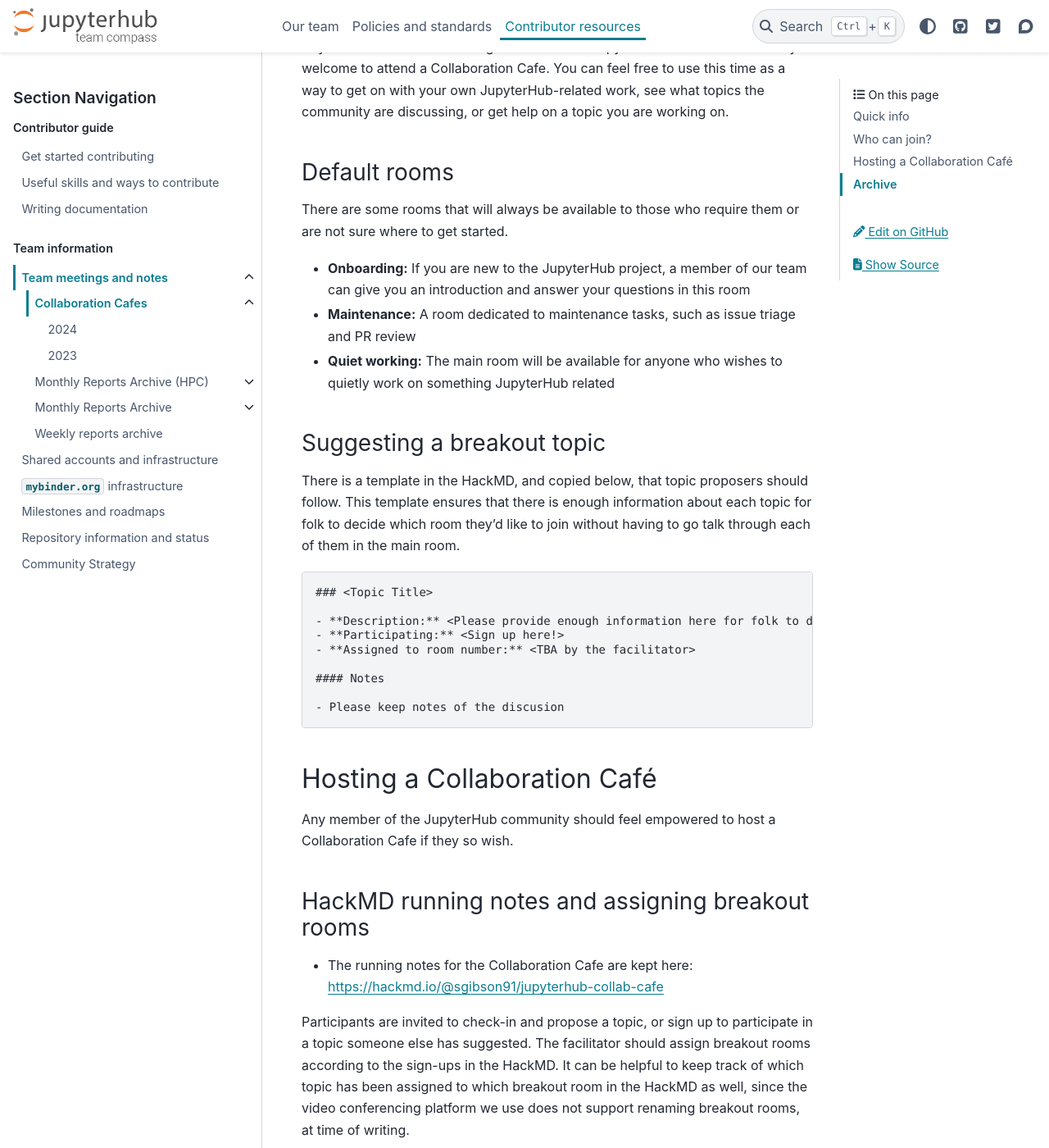
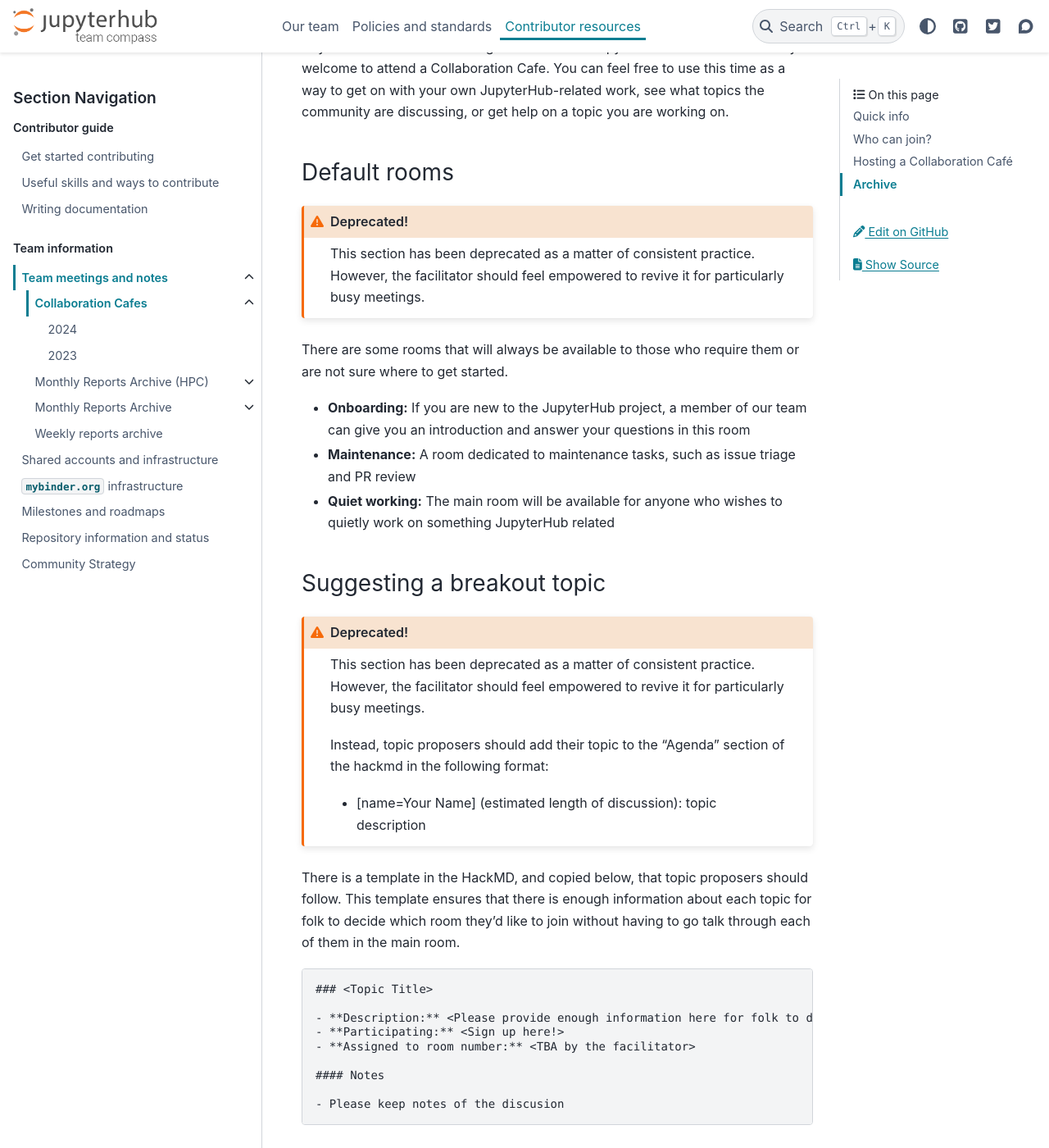
Before and after one commit to jupyterhub/team-compass, a Sphinx documentation site: the page built from docs/meetings/collab-cafe/index.md, in a window 1280 px wide and 1400 px high, scrolled down 655 px. Shown: the whole window at 82% size. Built offline with Sphinx 7.4.7 and the PyData theme 0.15.4, drawn with Linux system fonts in a browser that asks for light colours; the version number could not be read and is left out; some of the changed text lies outside the part shown.

Commit message:
Mark which parts of the collab cafe format have benn deprecated

````diff
--- a/docs/meetings/collab-cafe/index.md
+++ b/docs/meetings/collab-cafe/index.md
@@ -22,6 +22,12 @@
 
 ### Default rooms
 
+```{admonition} Deprecated!
+:class: warning
+This section has been deprecated as a matter of consistent practice.
+However, the facilitator should feel empowered to revive it for particularly busy meetings.
+```
+
 There are some rooms that will always be available to those who require them or are not sure where to get started.
 
 - **Onboarding:** If you are new to the JupyterHub project, a member of our team can give you an introduction and answer your questions in this room
@@ -29,6 +35,16 @@
 - **Quiet working:** The main room will be available for anyone who wishes to quietly work on something JupyterHub related
 
 ### Suggesting a breakout topic
+
+```{admonition} Deprecated!
+:class: warning
+This section has been deprecated as a matter of consistent practice.
+However, the facilitator should feel empowered to revive it for particularly busy meetings.
+
+Instead, topic proposers should add their topic to the "Agenda" section of the hackmd in the following format:
+
+- [name=Your Name] (estimated length of discussion): topic description
+```
 
 There is a template in the HackMD, and copied below, that topic proposers should follow.
 This template ensures that there is enough information about each topic for folk to decide which room they'd like to join without having to go talk through each of them in the main room.
@@ -51,6 +67,12 @@
 
 ### HackMD running notes and assigning breakout rooms
 
+```{admonition} Deprecated!
+:class: warning
+Assigning breakout rooms has been deprecated as a matter of consistent practice.
+However, the facilitator should feel empowered to revive it for particularly busy meetings.
+```
+
 - The running notes for the Collaboration Cafe are kept here: <https://hackmd.io/@sgibson91/jupyterhub-collab-cafe>
 
 Participants are invited to check-in and propose a topic, or sign up to participate in a topic someone else has suggested.
@@ -67,6 +89,12 @@
 There is an explainer video that demonstrates how to create and manage breakout rooms in Jitsi: <https://www.youtube.com/watch?v=ubYYZ0daw10>
 
 ### Time keeping
+
+```{admonition} Deprecated!
+:class: warning
+This section has been deprecated as a matter of consistent practice.
+However, the facilitator should feel empowered to revive it for particularly busy meetings.
+```
 
 - The shared timer is available here: <https://cuckoo.team/jupyterhub-collab-cafe>
 
````
